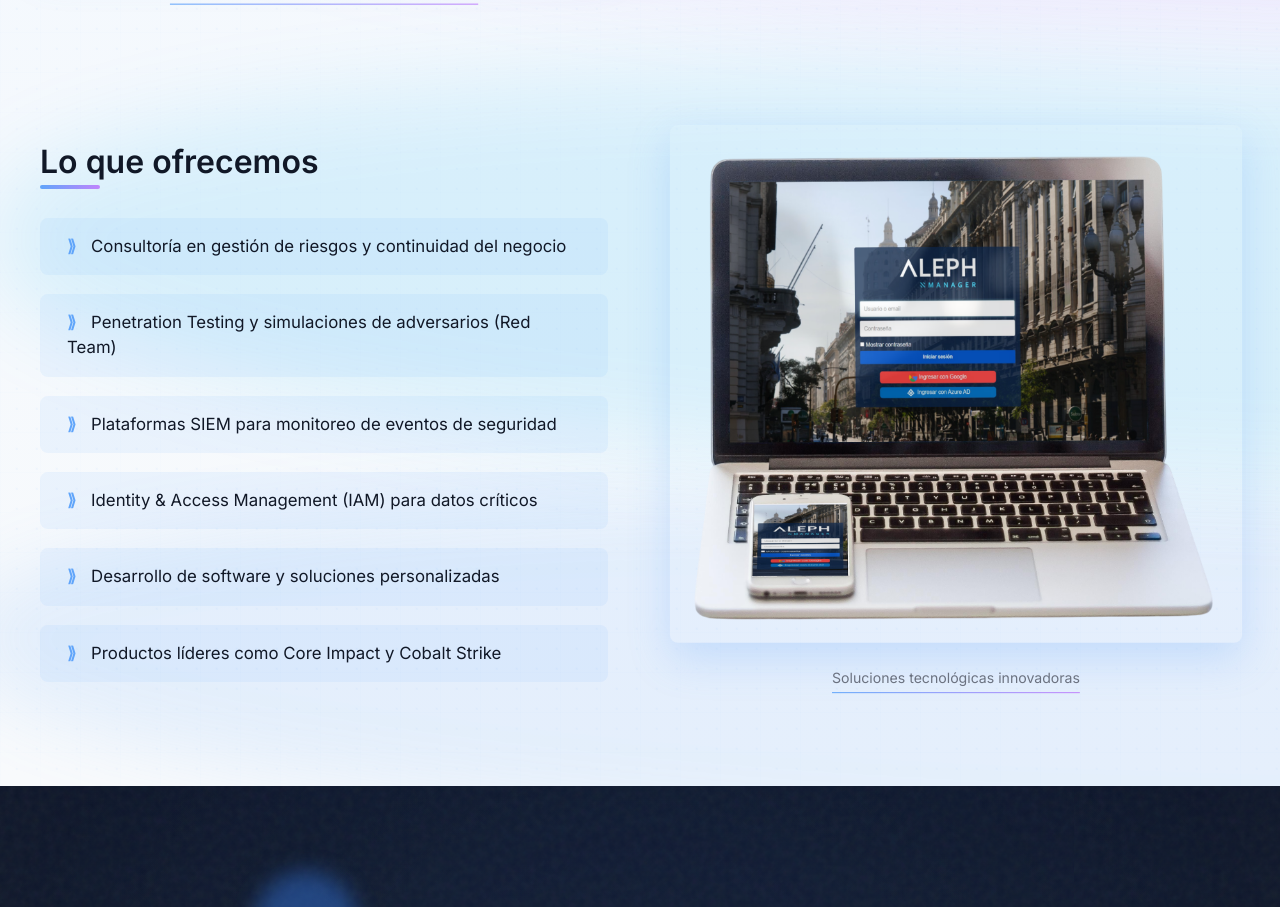
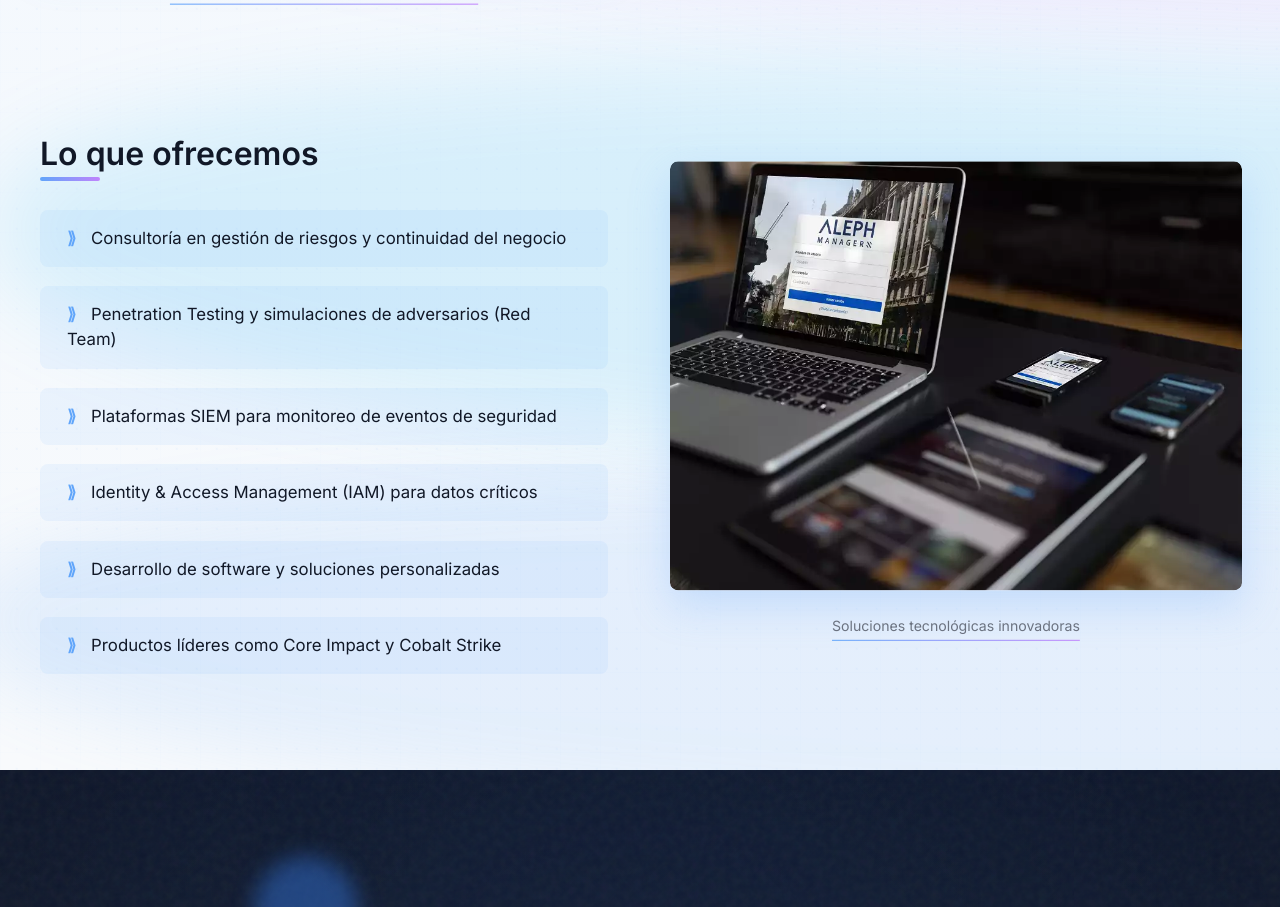
Before and after one commit to csantander93/yafo-consultora-web, a React (Vite) app: page / in a window 1280 px wide. Shown: the part 1728-2635 px from the top of the page. Built offline with nearby package versions, Linux system fonts and the light colour scheme; a web font is replaced by a local one.

Commit message:
update2 git commit -m update
git commit -m update2

```diff
--- a/src/components/about/About.jsx
+++ b/src/components/about/About.jsx
@@ -1,6 +1,6 @@
 import React, { useEffect } from 'react';
 import teamImage from '../../assets/development.jpg';
-import mockupImage from '../../assets/mockuper.png';
+import alephabout from '../../assets/aleph-about.png';
 import './About.css';
 
 const About = () => {
@@ -64,7 +64,7 @@
           <div className="about-image-wrapper">
             <div className="image-tech-border">
               <img
-                src={mockupImage}
+                src={alephabout}
                 alt="Plataforma de Yafo Consultora"
                 className="about-image"
               />
--- a/src/components/intro/Intro.jsx
+++ b/src/components/intro/Intro.jsx
@@ -4,14 +4,14 @@
 // Importamos las imágenes nuevas
 import padlockImg from '../../assets/padlock.png';
 import shieldImg from '../../assets/shield.png';
-import iaImg from '../../assets/IA.png';
+import firewall from '../../assets/firewall.png';
 
 const Intro = () => {
   const [isLoaded, setIsLoaded] = useState(false);
   const [currentHologram, setCurrentHologram] = useState(0);
 
   const holograms = [
-    { icon: iaImg, label: 'Inteligencia Artificial' },
+    { icon: firewall, label: 'Defensa Proactiva Digital' },
     { icon: padlockImg, label: 'Seguridad Avanzada' },
     { icon: shieldImg, label: 'Protección Integral' }
   ];
```
Also changed, not shown: src/assets/firewall.png (added).
